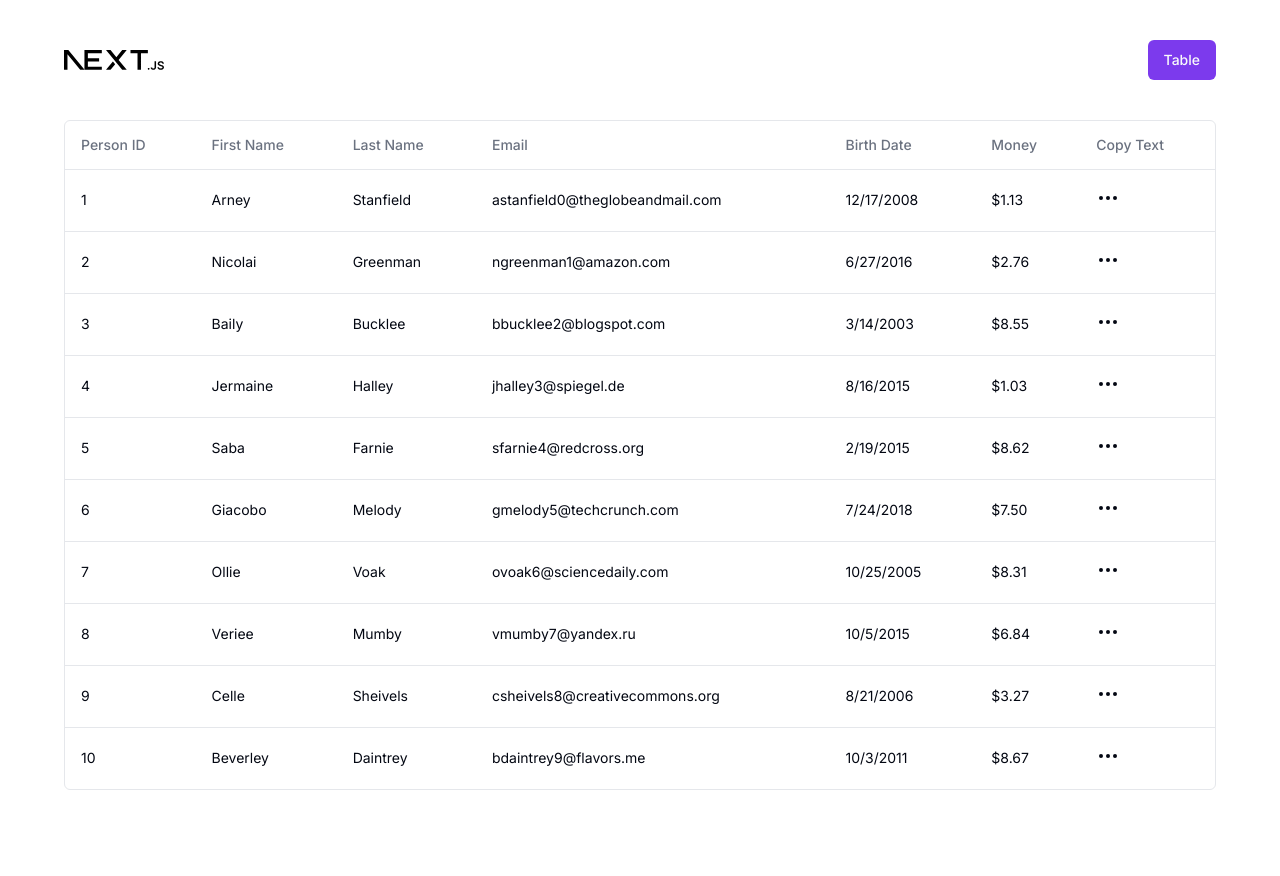
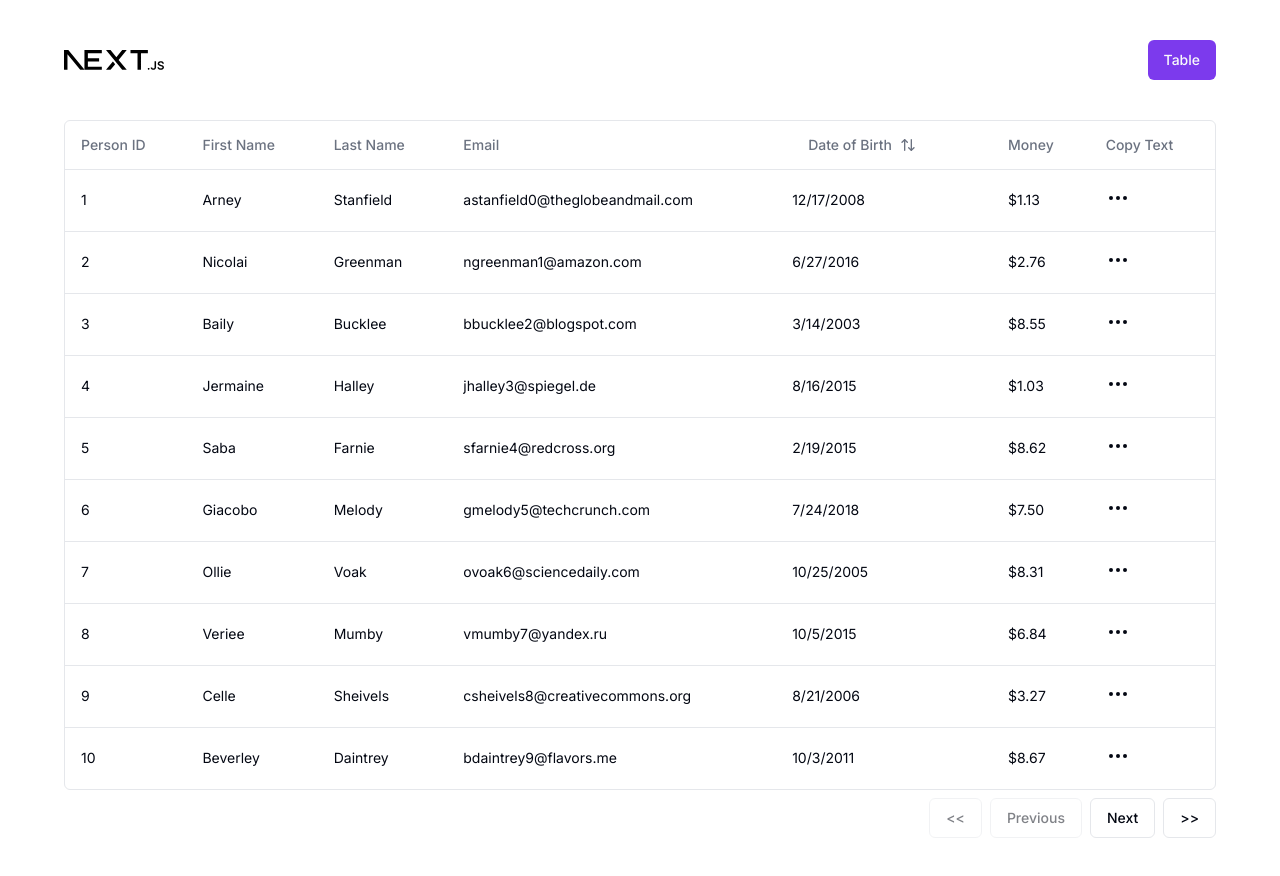
Before and after one commit to siddiquenaim/shadcn-practice-project, a Next.js app: page /people in a window 1280 px wide. Shown: the top 876 px of the page. Built offline with nearby package versions, Linux system fonts and the light colour scheme.

Commit message:
Completed sorting example

```diff
--- a/app/people/PeopleDataTable.tsx
+++ b/app/people/PeopleDataTable.tsx
@@ -2,9 +2,12 @@
 
 import {
   ColumnDef,
+  ColumnFiltersState,
+  SortingState,
   flexRender,
   getCoreRowModel,
   getPaginationRowModel,
+  getSortedRowModel,
   useReactTable,
 } from "@tanstack/react-table";
 
@@ -17,7 +20,8 @@ import {
   TableRow,
 } from "@/components/ui/table";
 
-import React from "react";
+import React, { useState } from "react";
+import { Button } from "@/components/ui/button";
 
 interface DataTableProps<TData, TValue> {
   columns: ColumnDef<TData, TValue>[];
@@ -28,15 +32,36 @@ export function PeopleDataTable<TData, TValue>({
   columns,
   data,
 }: DataTableProps<TData, TValue>) {
+  //local states for table functionality
+  const [sorting, setSorting] = useState<SortingState>([]);
+  const [columnFilters, setColumnFilters] = useState<ColumnFiltersState>([]);
+
+  // setting table data
   const table = useReactTable({
+    //fetching data
     data,
     columns,
+
+    //loading functions
     getCoreRowModel: getCoreRowModel(),
     getPaginationRowModel: getPaginationRowModel(),
+    getSortedRowModel: getSortedRowModel(),
+
+    //on action
+    onSortingChange: setSorting,
+    onColumnFiltersChange: setColumnFilters,
+
+    //updating state
+    state: {
+      sorting,
+      columnFilters,
+    },
   });
 
   return (
-    <div className="rounded-md border mb-20">
+    <div className="mb-20">
+      {/* table */}
+      <div className="rounded-md border">
         <Table>
           <TableHeader>
             {table.getHeaderGroups().map((headerGroup) => (
@@ -61,7 +86,10 @@ export function PeopleDataTable<TData, TValue>({
                 <TableRow key={row.id}>
                   {row.getVisibleCells().map((cell) => (
                     <TableCell key={cell.id}>
-                    {flexRender(cell.column.columnDef.cell, cell.getContext())}
+                      {flexRender(
+                        cell.column.columnDef.cell,
+                        cell.getContext()
+                      )}
                     </TableCell>
                   ))}
                 </TableRow>
@@ -74,6 +102,39 @@ export function PeopleDataTable<TData, TValue>({
           </TableBody>
         </Table>
       </div>
+
+      {/* pagination */}
+      <div className="flex justify-end space-x-2 my-2">
+        <Button
+          onClick={() => table.setPageIndex(0)}
+          disabled={!table.getCanPreviousPage()}
+          variant="outline"
+        >
+          {`<<`}
+        </Button>
+        <Button
+          onClick={() => table.previousPage()}
+          disabled={!table.getCanPreviousPage()}
+          variant="outline"
+        >
+          Previous
+        </Button>
+        <Button
+          onClick={() => table.nextPage()}
+          disabled={!table.getCanNextPage()}
+          variant="outline"
+        >
+          Next
+        </Button>
+        <Button
+          onClick={() => table.setPageIndex(table.getPageCount() - 1)}
+          disabled={!table.getCanNextPage()}
+          variant="outline"
+        >
+          {`>>`}
+        </Button>
+      </div>
+    </div>
   );
 }
 
--- a/app/people/column.tsx
+++ b/app/people/column.tsx
@@ -3,6 +3,8 @@
 import { ColumnDef } from "@tanstack/react-table";
 import { Person } from "../data/people";
 import DropDownCopy from "@/components/custom/DropDownCopy";
+import { Button } from "@/components/ui/button";
+import { ArrowUpDown } from "lucide-react";
 
 export const columns: ColumnDef<Person>[] = [
   {
@@ -23,7 +25,18 @@ export const columns: ColumnDef<Person>[] = [
   },
   {
     accessorKey: "date_of_birth",
-    header: "Birth Date",
+    header: ({ header }) => {
+      return (
+        <Button
+          variant="ghost"
+          onClick={() =>
+            header.column.toggleSorting(header.column.getIsSorted() === "asc")
+          }
+        >
+          Date of Birth <ArrowUpDown className="ml-2 h-4 w-4" />
+        </Button>
+      );
+    },
     cell: ({ row }) => {
       const date_of_birth = row.getValue("date_of_birth");
       const formatted = new Date(date_of_birth as string).toLocaleDateString();
```
Lines whose indentation alone changed are shown as unchanged.
